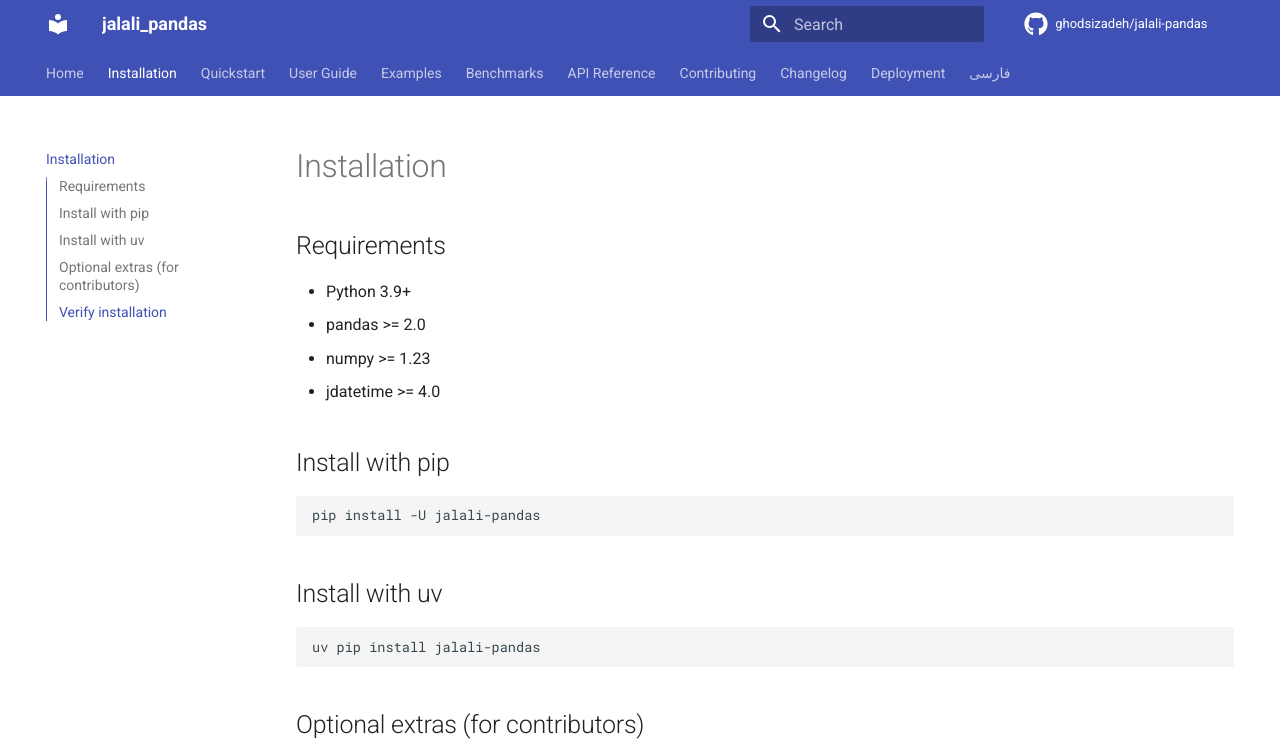
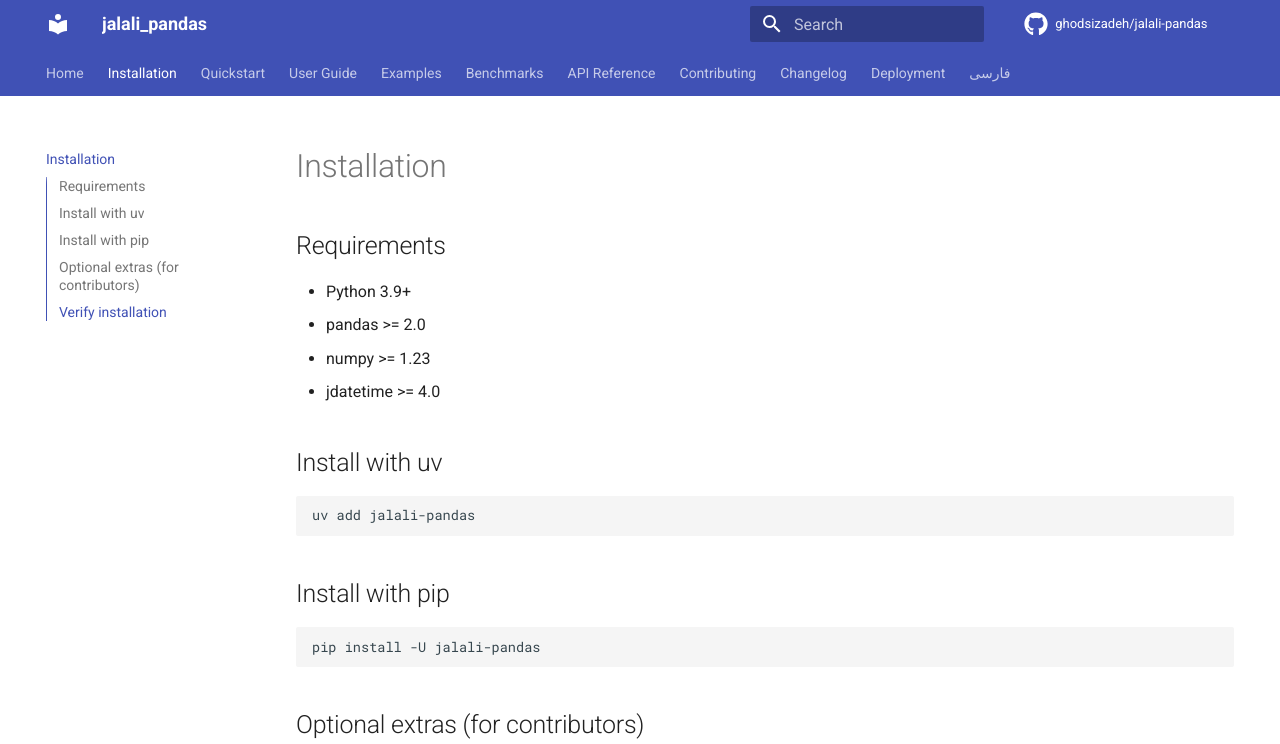
Before and after one commit to ghodsizadeh/jalali-pandas, an MkDocs documentation site: the page built from docs/en/installation.md, in a window 1280 px wide and 1346 px high. Shown: the top 744 px of the window. Built offline with MkDocs 1.6.1 and Material for MkDocs 9.7.7, drawn with Linux system fonts in a browser that asks for light colours; comment, search, counter and statistics services are not loaded.

Commit message:
Docs: Prioritize uv as primary installation method across documentation
- Update README.md to show uv installation first, with pip as alternative
- Reorder installation methods in English and Persian documentation to prioritize uv over pip
- Update repository design and documentation plan to reflect uv-first approach
- Change uv pip install to standard pip install in CI workflow example for pandas version pinning

````diff
--- a/docs/en/installation.md
+++ b/docs/en/installation.md
@@ -7,16 +7,16 @@
 - numpy >= 1.23
 - jdatetime >= 4.0
 
+## Install with uv
+
+```bash
+uv add jalali-pandas
+```
+
 ## Install with pip
 
 ```bash
 pip install -U jalali-pandas
-```
-
-## Install with uv
-
-```bash
-uv pip install jalali-pandas
 ```
 
 ## Optional extras (for contributors)
````
Also changed, not shown: README.md (+4 -0 lines), docs/fa/installation.md (+6 -6 lines), plans/5-repository-design.md (+1 -1 lines), plans/7-documentation-plan.md (+6 -6 lines).
